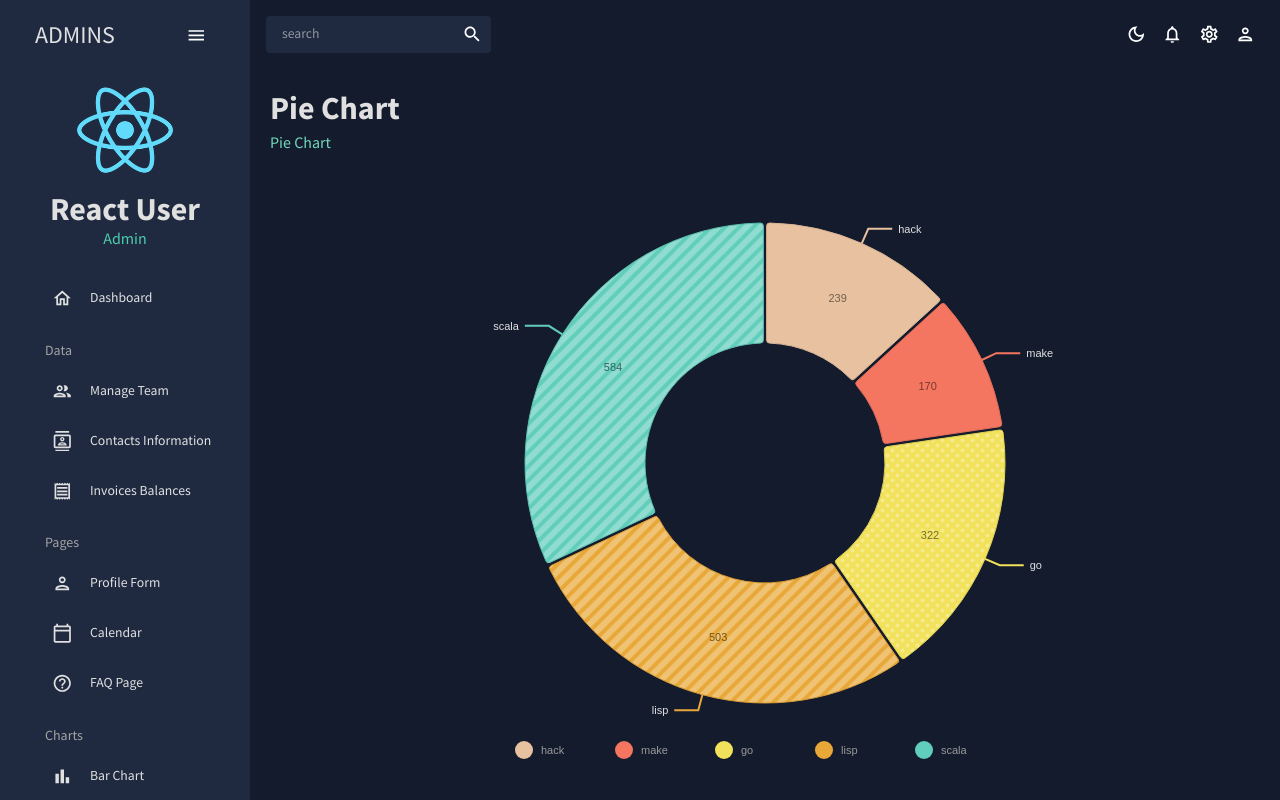
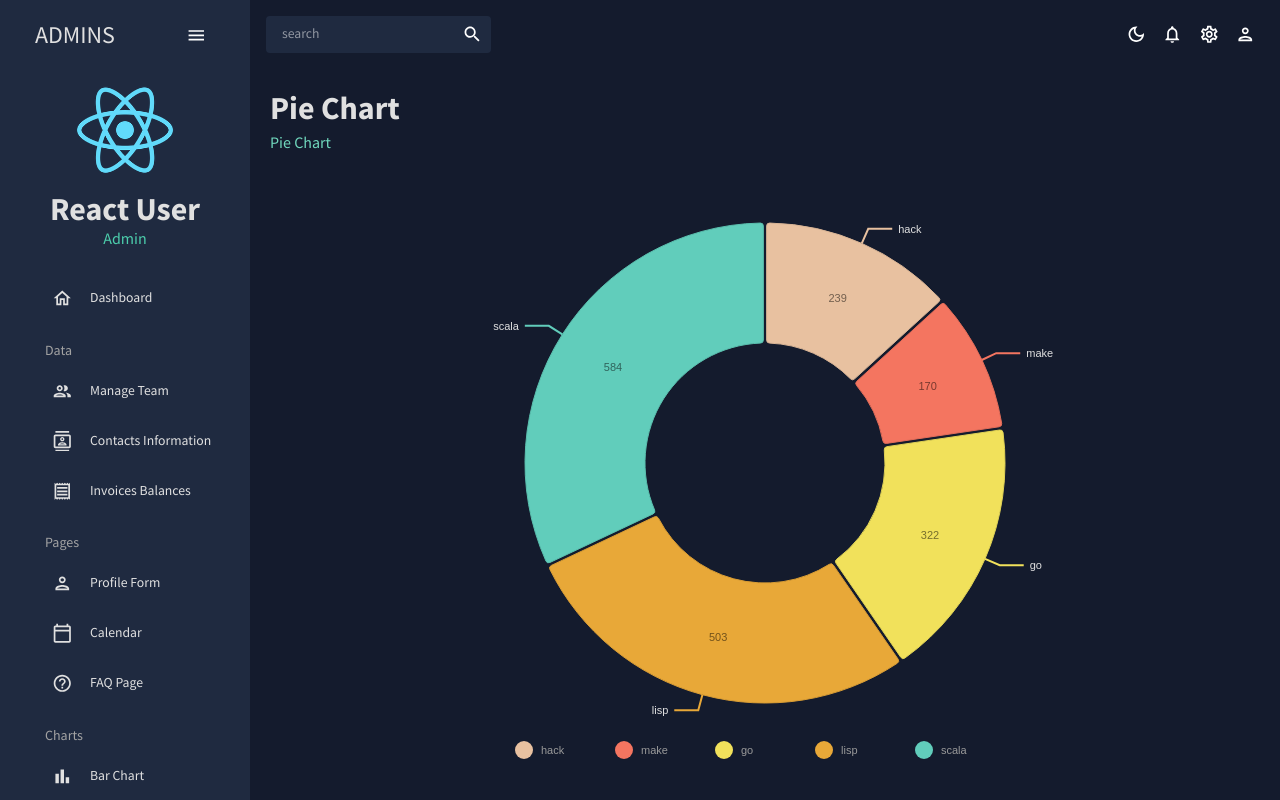
Before and after one commit to windyzhang777/react-admin-dashboard, a React (Create React App) app: page /pie in a window 1280 px wide. Shown: the top 800 px of the page. Built offline with nearby package versions, Linux system fonts and the light colour scheme.

Commit message:
fixed piechart fill style

```diff
--- a/src/components/PieChart.jsx
+++ b/src/components/PieChart.jsx
@@ -82,56 +82,6 @@ export const PieChart = ({ isDashboard = false }) => {
           spacing: 10,
         },
       ]}
-      fill={[
-        {
-          match: {
-            id: "ruby",
-          },
-          id: "dots",
-        },
-        {
-          match: {
-            id: "c",
-          },
-          id: "dots",
-        },
-        {
-          match: {
-            id: "go",
-          },
-          id: "dots",
-        },
-        {
-          match: {
-            id: "python",
-          },
-          id: "dots",
-        },
-        {
-          match: {
-            id: "scala",
-          },
-          id: "lines",
-        },
-        {
-          match: {
-            id: "lisp",
-          },
-          id: "lines",
-        },
-        {
-          match: {
-            id: "elixir",
-          },
-          id: "lines",
-        },
-        {
-          match: {
-            id: "javascript",
-          },
-          id: "lines",
-        },
-      ]}
       legends={[
         {
           anchor: "bottom",
```
